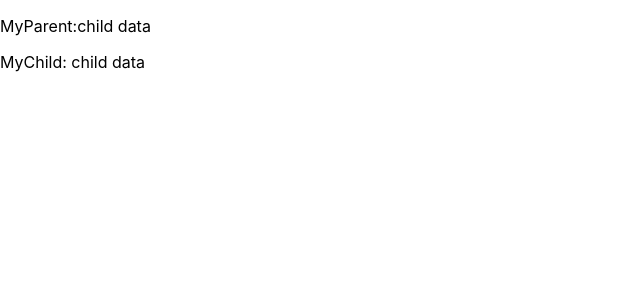
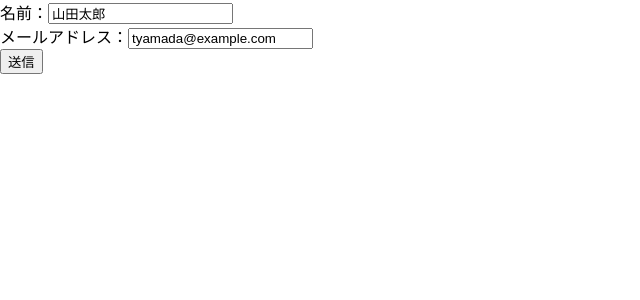
Before and after one commit to rasclass/react_practice, a React (Create React App) app: page / in a window 1280 px wide. Shown: the top 300 px of the page, without its empty margins (0-640 px from the left). Built offline with nearby package versions, Linux system fonts and the light colour scheme.

Commit message:
Formの活用

```diff
--- /dev/null
+++ b/src/MyForm.js
@@ -0,0 +1,46 @@
+import React, {Component} from 'react';
+
+export default class MyForm extends Component{
+    constructor(props){
+        super(props);
+
+        this.state = {
+            name:'山田太郎',
+            email:'tyamada@example.com'
+        };
+
+        this.handleChange = this.handleChange.bind(this);
+        this.show = this.show.bind(this);
+    }
+
+    handleChange(e){
+        this.setState({
+            [e.target.name]:e.target.value
+        });
+    }
+
+    show(){
+        console.log(`name:${this.state.name}`);
+        console.log(`email:${this.state.email}`);
+    }
+
+    render(){
+        return(
+            <form>
+                <div>
+                    <label htmlFor="name">名前：</label>
+                    <input id="name" name="name" type="text" onChange={this.handleChange} value={this.state.name} />
+                </div>
+                <div>
+                    <label htmlFor="email">メールアドレス：</label>
+                    <input id="email" name="email" type="mail" onChange={this.handleChange} value={this.state.email} />
+                </div>
+                <div>
+                    <button type="button" onClick={this.show}>
+                        送信
+                    </button>
+                </div>
+            </form>
+        );
+    }
+}
--- a/src/index.js
+++ b/src/index.js
@@ -2,10 +2,10 @@
 import ReactDOM from 'react-dom';
 import './index.css';
 import * as serviceWorker from './serviceWorker';
-import MyParent from './MyParent'
+import MyForm from './MyForm'
 
 ReactDOM.render(
-  <MyParent />,
+  <MyForm />,
   document.getElementById('root')
 );
 
```
